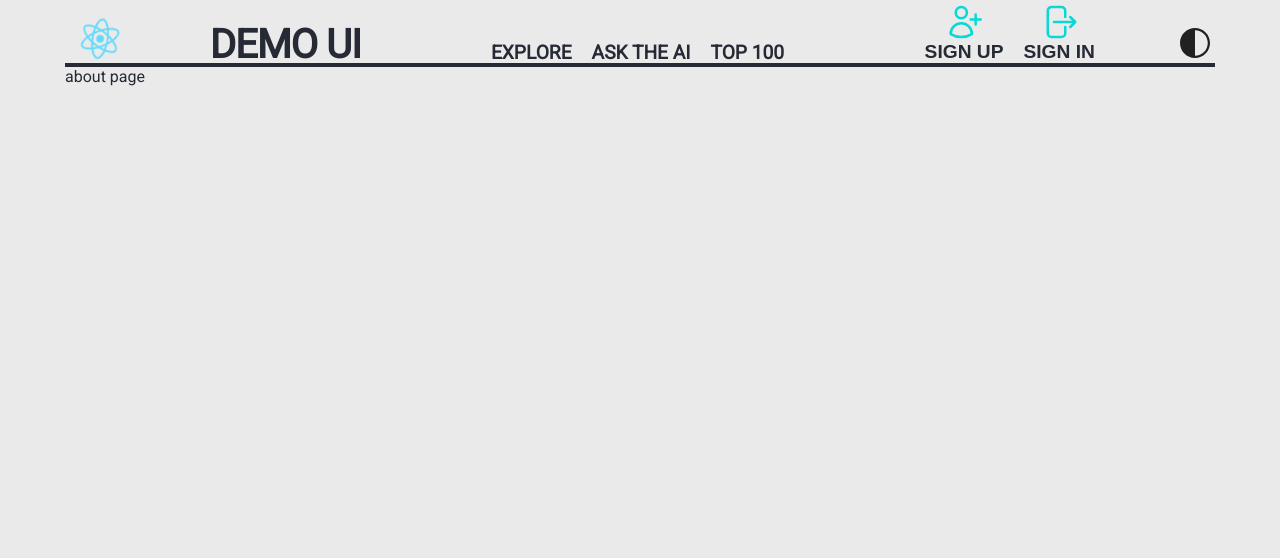
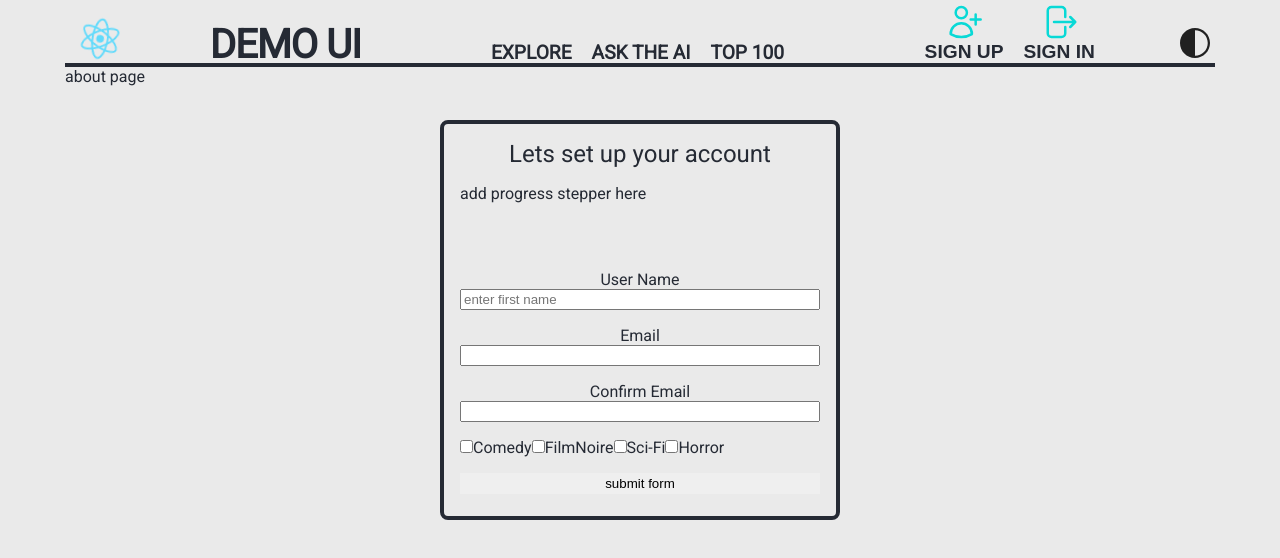
Before and after one commit to 10ryanna01/Functional-React-Ui, a React (Create React App) app: page /about in a window 1280 px wide. Shown: the top 558 px of the page. Built offline with nearby package versions, Linux system fonts and the light colour scheme.

Commit message:
:bug: added mock data to contact form

```diff
--- a/package.json
+++ b/package.json
@@ -4,18 +4,21 @@
   "private": true,
   "dependencies": {
     "@emotion/react": "^11.10.5",
+    "@hookform/resolvers": "^2.9.10",
     "@testing-library/jest-dom": "^5.16.5",
     "@testing-library/react": "^13.4.0",
     "@testing-library/user-event": "^13.5.0",
     "axios": "^1.2.5",
     "react": "^18.2.0",
     "react-dom": "^18.2.0",
+    "react-hook-form": "^7.43.0",
     "react-query": "^3.39.3",
     "react-router-dom": "^6.8.0",
     "react-scripts": "5.0.1",
     "react-slideshow-image": "^4.2.0",
     "sass": "^1.57.1",
-    "web-vitals": "^2.1.4"
+    "web-vitals": "^2.1.4",
+    "yup": "^0.32.11"
   },
   "scripts": {
     "start": "react-scripts start",
--- a/src/App.js
+++ b/src/App.js
@@ -23,7 +23,7 @@ const router = createBrowserRouter(
 function App() {
   return (
     <>
-      <RouterProvider router={router} />
+      <RouterProvider  router={router} />
     </>
   );
 }
--- a/src/components/AccountNav.jsx
+++ b/src/components/AccountNav.jsx
@@ -11,7 +11,7 @@ export default function AccountNav() {
   const logUserInToggled = localStorage.getItem("user-logged-in") === "true";
 
   const [logUserIn, setLoguserIn] = useState(logUserInToggled);
-  const [userSignUp, setUserSignUp] = useState(false);
+  const [userSignUp, setUserSignUp] = useState(true);
   const [userAccontSettings, setAccontSettings] = useState(false);
 
   let userSignUpRef = useRef();
--- a/src/components/AccountSignUpStepper.jsx
+++ b/src/components/AccountSignUpStepper.jsx
@@ -1,7 +1,13 @@
 import { useState } from "react";
+import axios from "axios";
+import { useForm, SubmitHandler } from "react-hook-form";
+import { yupResolver } from "@hookform/resolvers/yup";
+import * as yup from "yup";
 
 export default function AccountSignUpStepper() {
   /* stepper states made of of 3 parts */
+
+  const [isCheckToggled, setisCheckToggled] = useState(false);
 
   const [signUpStepperPartOne, setSignUpStepperPartOne] = useState(true);
   const [signUpStepperParTwo, setSignUpStepperPartTwo] = useState(false);
@@ -9,21 +15,104 @@ export default function AccountSignUpStepper() {
 
   const labelText = "enter first name";
 
-  const handleFirstNameInput = () => {
-    /* TODO add validation */
+  const [genreIsChecked, setgenreIsChecked] = useState([]);
+
+  const selectGenre = [
+    {
+      name: "Comedy",
+      id: "checkBox1",
+      label: "Comedy",
+      check: false,
+    },
+    {
+      name: "FilmNoire",
+      id: "checkBox2",
+      label: "FilmNoire",
+      check: false,
+    },
+    {
+      name: "Sci-Fi",
+      id: "checkBox3",
+      label: "Sci-Fi",
+      check: false,
+    },
+    {
+      name: "Horror",
+      id: "checkBox4",
+      label: "Horror",
+      check: false,
+    },
+
+  ]
+
+  // form validation with React-Hook-Form and Yup
+
+  const signUPSchema = yup.object().shape({
+    userName: yup
+      .string()
+      .min(4)
+      .max(20)
+      .required("dont for get to add a user name"),
+    userSignupEmail: yup
+      .string()
+      .email()
+      .required("make sure to add an emaill adress"),
+    userSignupConfirmEmail: yup
+      .string()
+      .oneOf(
+        [yup.ref("userSignupEmail"), null],
+        "sorry, email adresses dont match"
+      ).required("please confirm your emaill adress"),
+
+      genreIsChecked: yup.array().nullable().required("dont forget to add a genre"),
+  });
+  const {
+    register,
+    watch,
+    handleSubmit,
+    formState: { errors },
+  } = useForm({
+    resolver: yupResolver(signUPSchema),
+    mode: "onTouched",
+  });
+
+  const onSubmit = (data) => {
+    console.log(data)
+    alert(JSON.stringify(data));
   };
+
+
+  const handleCheckboxIsChecked = (e) => {
+    //  setisCheckToggled((prevValue) => !prevValue);
+    // alert(`${e.target.value}, ${e.target.checked}`);
+  };
+
 
   return (
     <>
       <div className="UI__signup-form__header">
-    <h2 className="UI__signup-form__header__title">Lets set up your account</h2>
+        <h2 className="UI__signup-form__header__title">
+          Lets set up your account
+        </h2>
 
         <span>add progress stepper here</span>
-
       </div>
       <div className="UI__signup-form__body">
-
-      <form className="UI__form__content">
+        <div className="UI__signup-form__body__errors">
+          <p className="UI__form__content__validation-error">
+            {errors.userName?.message}
+          </p>
+          <p className="UI__form__content__validation-error">
+            {errors.userSignupEmail?.message}
+          </p>
+          <p className="UI__form__content__validation-error">
+            {errors.userSignupConfirmEmail?.message}
+          </p>
+          <p className="UI__form__content__validation-error">
+            {errors.genreIsChecked?.message}
+          </p>
+        </div>
+        <form className="UI__form__content" onSubmit={handleSubmit(onSubmit)}>
           <div className="UI__form__content__input-row">
             <label htmlFor="signup__userName">User Name</label>
 
@@ -31,10 +120,9 @@ export default function AccountSignUpStepper() {
               type="text"
               aria-label={labelText}
               aria-required="true"
-            onChange={handleFirstNameInput}
-            value={labelText}
               placeholder={labelText}
               name="signup__userName"
+              {...register("userName")}
             />
           </div>
 
@@ -45,9 +133,8 @@ export default function AccountSignUpStepper() {
               type="text"
               aria-label={labelText}
               aria-required="true"
-            /*  onChange={onchangeHandler}
-            value={inputValue} */
               name="signup__userEmail"
+              {...register("userSignupEmail")}
             />
           </div>
 
@@ -58,10 +145,28 @@ export default function AccountSignUpStepper() {
               type="text"
               aria-label={labelText}
               aria-required="true"
-            /*    onChange={onchangeHandler}
-            value={inputValue} */
               name="signup__userEmailConfirm"
+              {...register("userSignupConfirmEmail")}
             />
+          </div>
+
+          <div className="UI__form__content__checkbox-row">
+            {selectGenre.map((item, index) => {
+              return (
+                <label key={item.id} htmlFor={item.label}>
+                  <input
+                    type="checkbox"
+                    value={item.name}
+                    {...register("genreIsChecked")}
+                    onChange={handleCheckboxIsChecked}
+                  />
+                  <span>{item.name}</span>
+                </label>
+              );
+            })}
+          </div>
+          <div className="UI__form__content__input-row">
+            <button type="submit">submit form</button>
           </div>
         </form>
       </div>
--- a/src/styles/_coretheme.scss
+++ b/src/styles/_coretheme.scss
@@ -19,7 +19,7 @@ $theme-map-light: (
   $--Brand-Color-Copy-Link: #FF2E63,
   $--Brand-Color-Border: #252A34,
   $--Brand-Color-Icon: #08D9D6,
-  $--Brand-Color-Error: #faa307,
+  $--Brand-Color-Error: #FF2E63,
   $--Brand-Color-TransparentBackground: transparent,
   $--Brand-Color-Overlay: rgba(234, 234, 234, 0.7),
 
--- a/src/styles/styles.scss
+++ b/src/styles/styles.scss
@@ -76,6 +76,11 @@ html {
   &__body-copy {
     color: theme-var($--Brand-Color-Copy-Body);
     font-size: 1.2rem;
+    line-height: 1;
+  }
+  &__body-error-text {
+    color: theme-var($--Brand-Color-Error);
+    font-size: 0.8rem;
     line-height: 1;
   }
   &__copy-link {
@@ -343,7 +348,9 @@ html {
       &__link__text {
         display: block;
         @extend .UI__utility__copy-link;
+        border-bottom: 4px dashed theme-var($--Brand-Color-Border);
         position: relative;
+        padding-bottom: 1rem;
 
       }
     }
@@ -447,6 +454,12 @@ html {
     flex-flow: column;
     gap: 1rem;
 
+     &__validation-error{
+      @extend .UI__utility__body-error-text;
+      padding-bottom: 0.3rem;
+     }
+
+     &__validation-success{}
     &__input-row {
       text-align: center;
       display: flex;
@@ -490,7 +503,8 @@ html {
     z-index: 11;
     background: theme-var($--Brand-Color-Background);
     border: 4px solid theme-var($--Brand-Color-Border);
-
+    // transform: scale(1.5);
+    // left: 45%;
     &__header {
       padding: 1rem;
       display: flex;
```
Also changed, not shown: 1 other file (tests, documents, lock files or other folders). Lines whose indentation alone changed are shown as unchanged.
